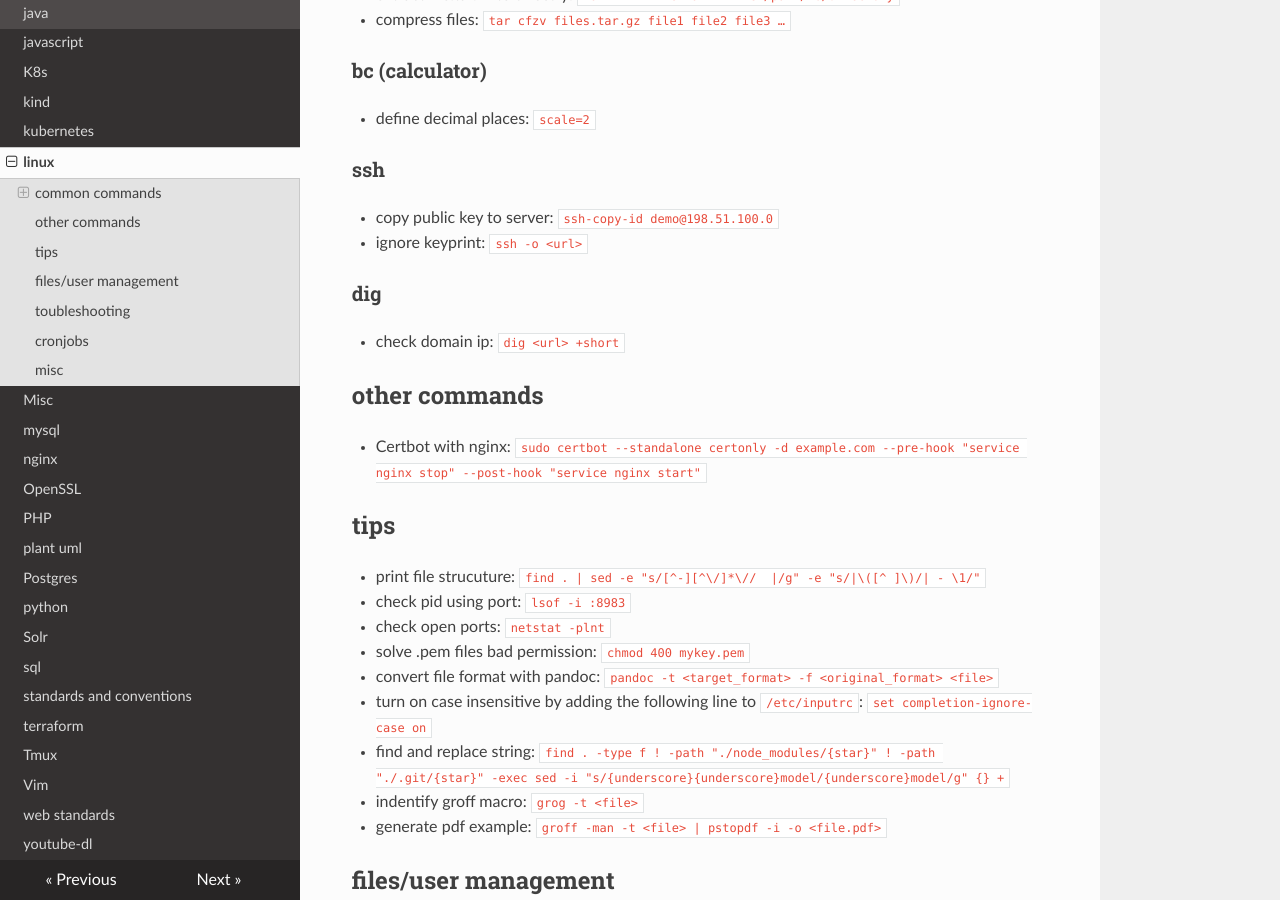
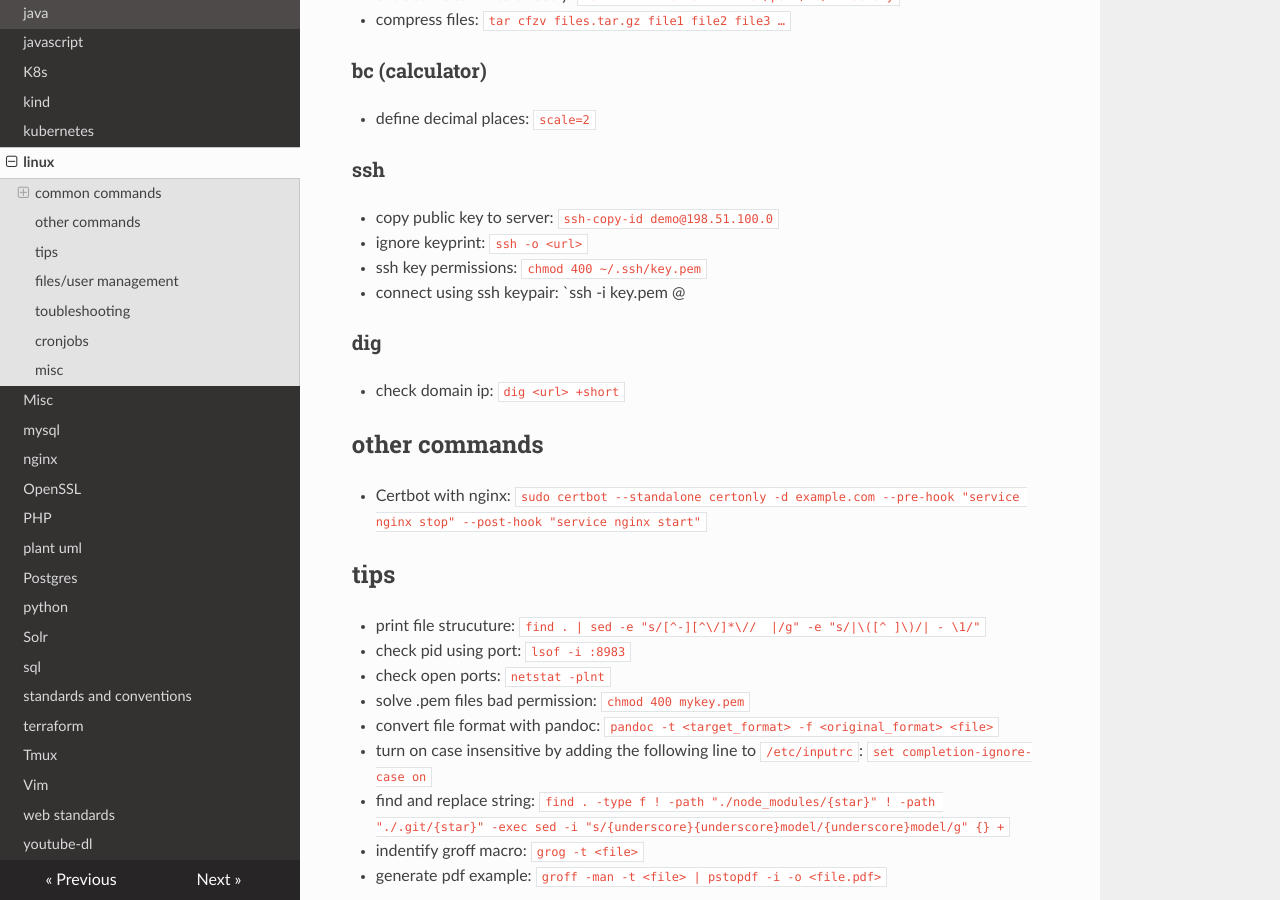
Before and after one commit to filipelucas42/notes, an MkDocs documentation site: the page built from docs/linux.md, in a window 1280 px wide and 900 px high, scrolled down 506 px. Built offline with MkDocs 1.6.1, drawn with Linux system fonts in a browser that asks for light colours; nearby versions of some CDN libraries.

Commit message:
Update linux.md

```diff
--- a/docs/linux.md
+++ b/docs/linux.md
@@ -19,8 +19,10 @@
 * define decimal places: `scale=2`
 
 ### ssh
-*   copy public key to server: `ssh-copy-id demo@198.51.100.0`
+* copy public key to server: `ssh-copy-id demo@198.51.100.0`
 * ignore keyprint: `ssh -o <url>`
+* ssh key permissions: `chmod 400 ~/.ssh/key.pem`
+* connect using ssh keypair: `ssh -i key.pem <user>@<hostname>
 
 ### dig
 *   check domain ip: `dig <url> +short`
```
